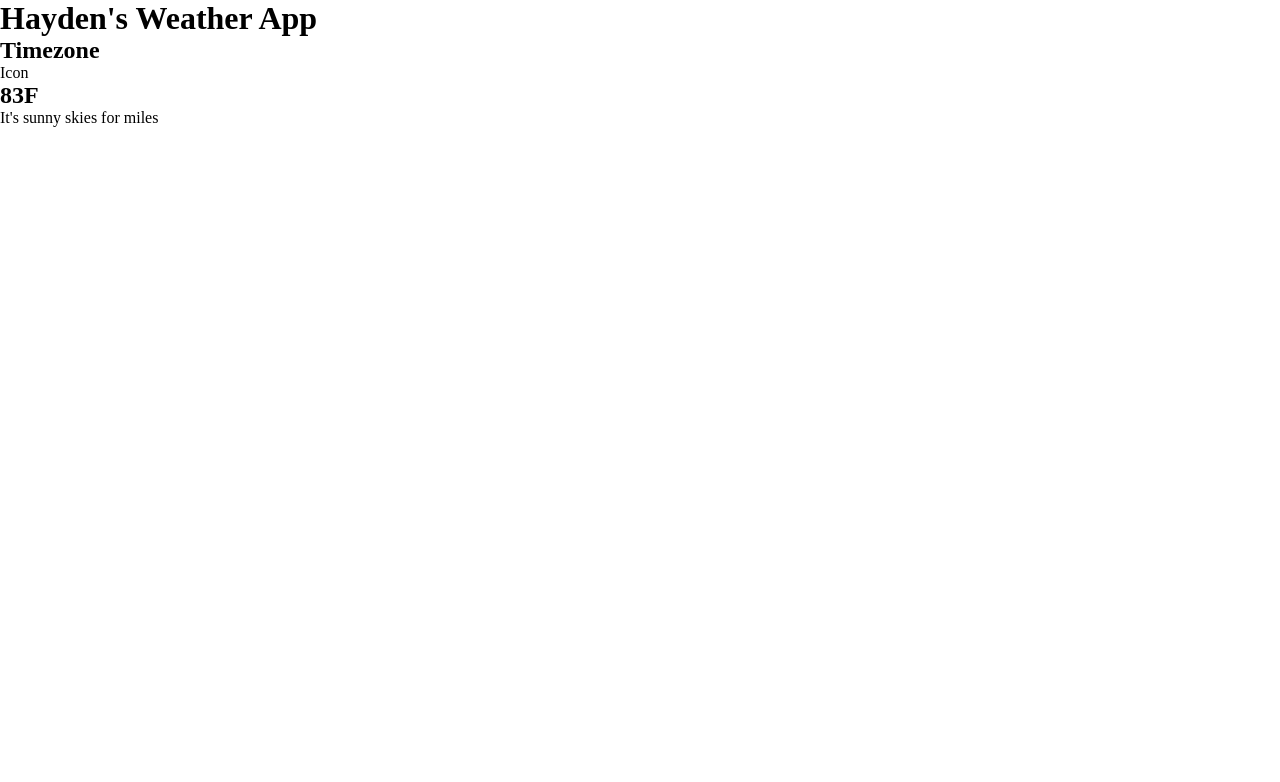
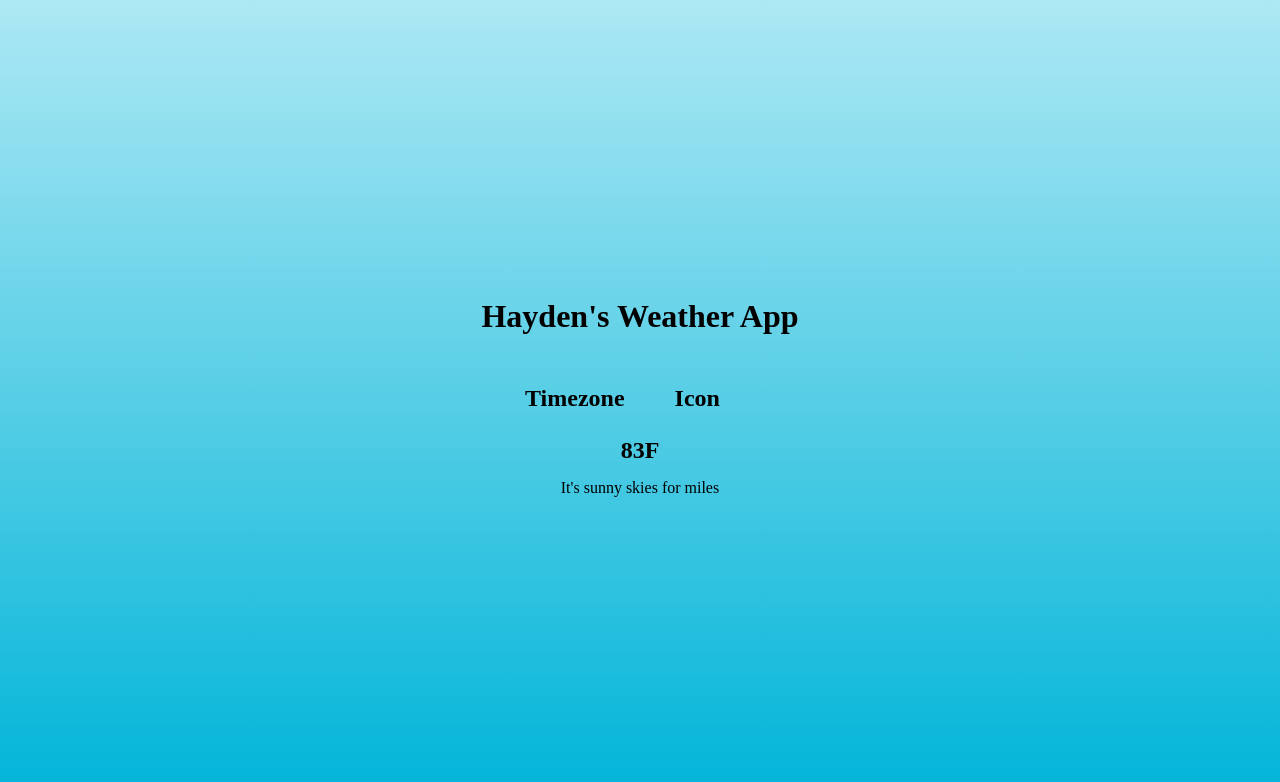
Before and after one commit to haydensprinkle/weatherApp, a plain HTML site: page index.html in a window 1280 px wide. Drawn offline with Linux system fonts and the light colour scheme.

Commit message:
Added basic layout and styling

```diff
--- a/index.html
+++ b/index.html
@@ -14,7 +14,7 @@
       <main>
           <div class="location">
               <h2 class="timezone">Timezone</h2>
-              <p class="icon">Icon</p>
+              <h2 class="icon">Icon</h2>
           </div>
           <div class="temp">
               <h2 class="temp-degree">83F</h2>
--- a/style.css
+++ b/style.css
@@ -3,3 +3,42 @@
     padding: 0;
     box-sizing: border-box;
 }
+body{
+    display: flex;
+    flex-flow: column wrap;
+    align-items: center;
+    justify-content: center;
+    background: linear-gradient(#ade8f4, #00b4d8);
+    background-repeat: no-repeat;
+    height: 100vh;
+}
+#title{
+    /* background-color: red; */
+    margin-bottom: 50px;
+}
+.location{
+    display: flex;
+    justify-content: space-between;
+    align-items: center;
+    margin-right: 35px;
+    /* background-color: green; */
+}
+.icon{
+    margin-left: 50px;
+}
+.temp{
+    display: flex;
+    flex-flow: column wrap;
+    justify-content: space-around;
+    align-items: space-between;
+    text-align: center;
+    /* background-color: purple; */
+    margin-top: 20px;
+}
+.temp-degree{
+    margin-top: 5px;
+}
+.temp-description{
+    margin: 5px;
+    margin-top: 15px;
+}
```
